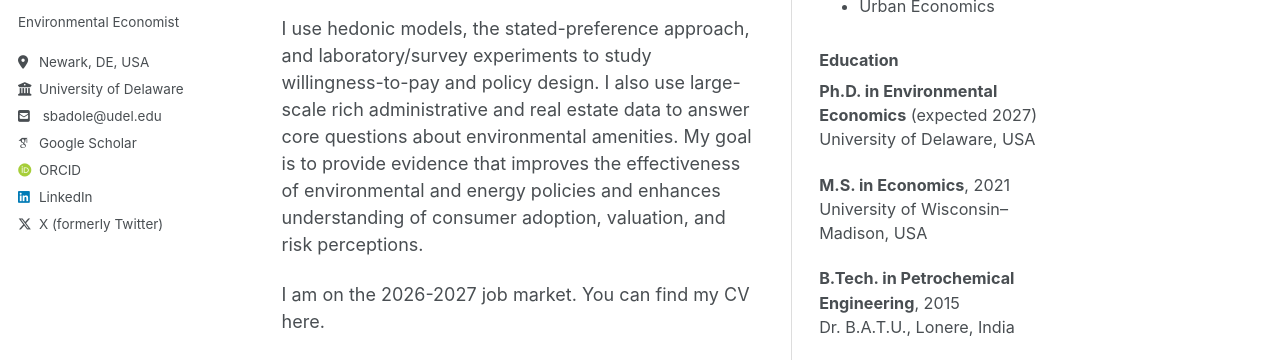
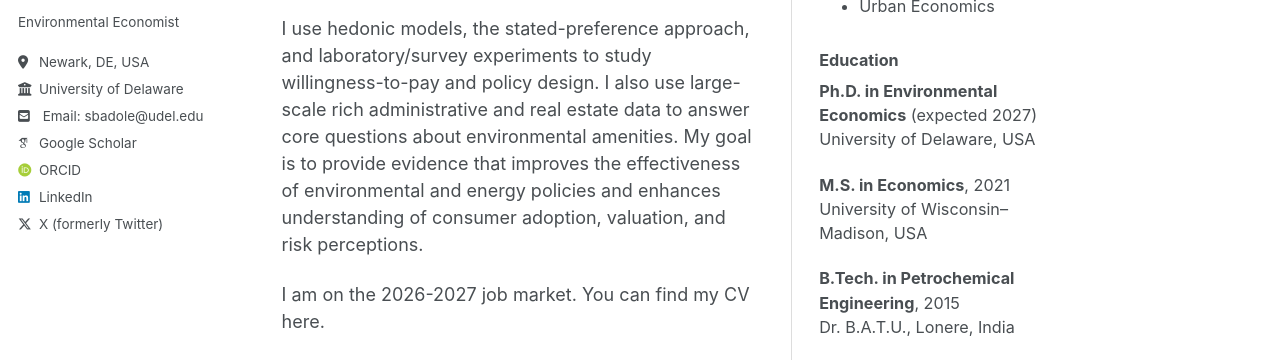
Before and after one commit to sachin-b-badole/sachin-b-badole.github.io, a Jekyll site: the page built from _pages/about.md, in a window 1280 px wide. Shown: the part 314-676 px from the top of the page. Built offline with Jekyll 4.4.1, drawn with Linux system fonts in a browser that asks for light colours; some web fonts are replaced; a script bundle is joined from its source files by our own code; library files that are not in the unit come from our copies.

Commit message:
Update author-profile.html

```diff
--- a/_includes/author-profile.html
+++ b/_includes/author-profile.html
@@ -46,14 +46,22 @@
             <a href="mailto:{{ author.email }}">{{ author.email }}</a>
           </span>
         </li>
-      {% endif %} -->
+      {% endif %}
 
       {% if author.email %}
         <li class="author__desktop">
           <i class="fas fa-fw fa-envelope-square icon-pad-right" aria-hidden="true"></i>
           <a href="mailto:{{ author.email }}">{{ author.email }}</a>
         </li>
+      {% endif %}  -->
+
+      {% if author.email %}
+        <li class="author__desktop author-email-line">
+          <i class="fas fa-fw fa-envelope-square icon-pad-right" aria-hidden="true"></i>
+          <a href="mailto:{{ author.email }}">Email: {{ author.email }}</a>
+        </li>
       {% endif %}
+
 
 
 
```
